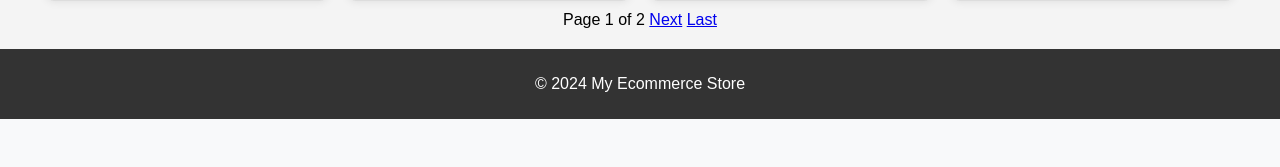
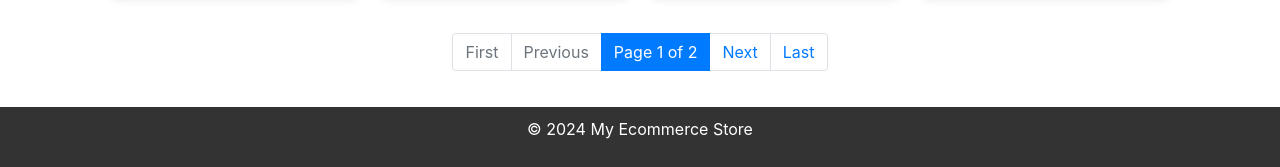
Before and after one commit to akryuko/ecommerce, a Django app: page / in a window 1280 px wide. Shown: the part 1371-1538 px from the top of the page. Before the commit the page ends 1490 px from the top, so only its background shows below. Run offline with Django 5.2, Linux system fonts and the light colour scheme; data comes from the database, SQL or seed files in the repository.

Commit message:
Updated styling  of pagination at Home page

```diff
--- a/products/templates/products/home.html
+++ b/products/templates/products/home.html
@@ -7,6 +7,7 @@
     <meta name="viewport" content="width=device-width, initial-scale=1.0">
     <title>Home - My Ecommerce Store</title>
     <link rel="stylesheet" href="{% static 'css/styles.css' %}">
+    <link rel="stylesheet" href="https://cdn.jsdelivr.net/npm/bootstrap@4.5.2/dist/css/bootstrap.min.css">
     <link rel="stylesheet" href="https://cdn.jsdelivr.net/npm/bootstrap-icons/font/bootstrap-icons.css">
 </head>
 
@@ -47,20 +48,48 @@
         </div>
 
         <!-- Pagination Controls -->
-        <div class="pagination">
+        <div class="pagination-container mt-4">
+            <nav>
+                <ul class="pagination justify-content-center">
                     {% if products.has_previous %}
-                <a href="?page=1" class="pagination-link">First</a>
-                <a href="?page={{ products.previous_page_number }}" class="pagination-link">Previous</a>
+                        <li class="page-item">
+                            <a class="page-link" href="?page=1">First</a>
+                        </li>
+                        <li class="page-item">
+                            <a class="page-link" href="?page={{ products.previous_page_number }}">Previous</a>
+                        </li>
+                    {% else %}
+                        <li class="page-item disabled">
+                            <span class="page-link">First</span>
+                        </li>
+                        <li class="page-item disabled">
+                            <span class="page-link">Previous</span>
+                        </li>
                     {% endif %}
 
-            <span class="pagination-info">
+                    <li class="page-item active">
+                        <span class="page-link">
                             Page {{ products.number }} of {{ products.paginator.num_pages }}
                         </span>
+                    </li>
 
                     {% if products.has_next %}
-                <a href="?page={{ products.next_page_number }}" class="pagination-link">Next</a>
-                <a href="?page={{ products.paginator.num_pages }}" class="pagination-link">Last</a>
+                        <li class="page-item">
+                            <a class="page-link" href="?page={{ products.next_page_number }}">Next</a>
+                        </li>
+                        <li class="page-item">
+                            <a class="page-link" href="?page={{ products.paginator.num_pages }}">Last</a>
+                        </li>
+                    {% else %}
+                        <li class="page-item disabled">
+                            <span class="page-link">Next</span>
+                        </li>
+                        <li class="page-item disabled">
+                            <span class="page-link">Last</span>
+                        </li>
                     {% endif %}
+                </ul>
+            </nav>
         </div>
     </section>
 
@@ -69,6 +98,5 @@
     </footer>
 
     <script src="{% static 'js/cart.js' %}"></script>
-
 </body>
 </html>
```
Lines whose indentation alone changed are shown as unchanged.
